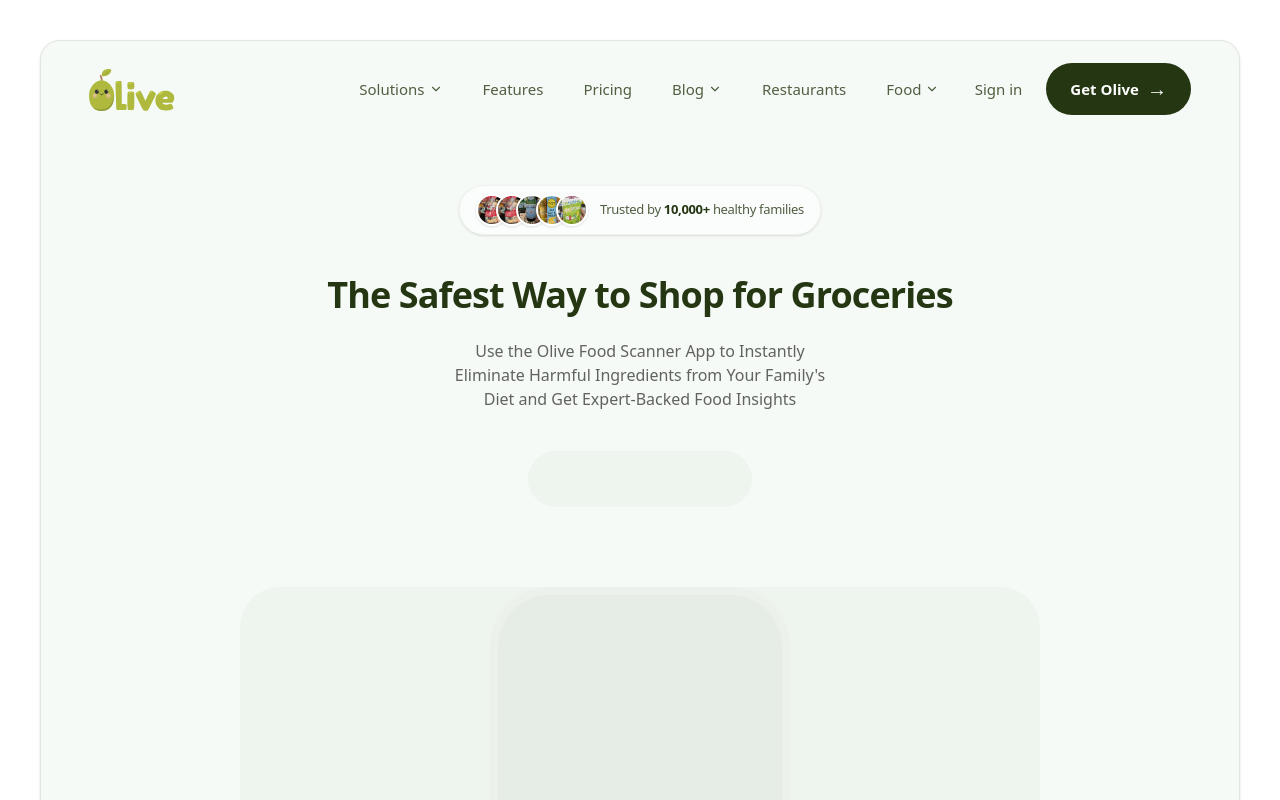
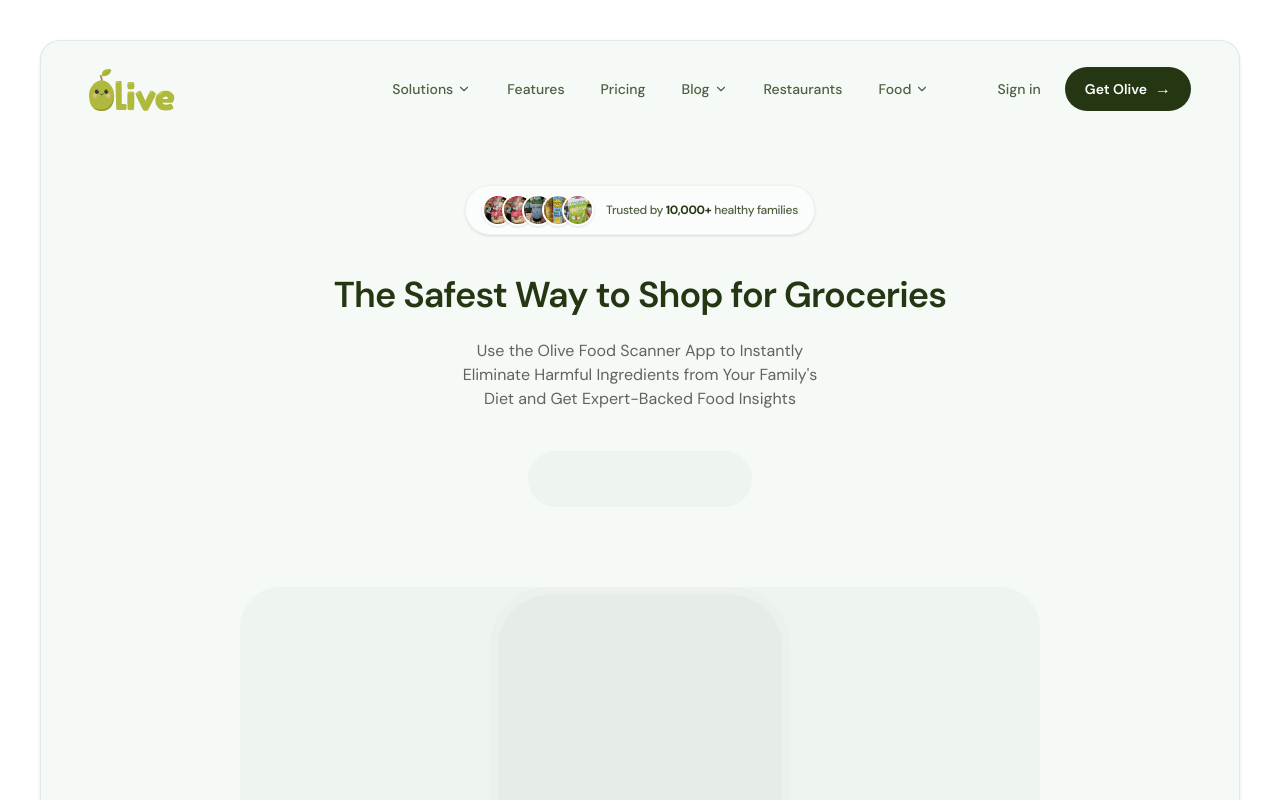
Before and after one commit to getabalewKemaw/oliveapp, a Next.js app: page / in a window 1280 px wide. Shown: the top 800 px of the page. Built offline with nearby package versions, Linux system fonts and the light colour scheme.

Commit message:
fix: switch to DM Sans font and align all typography with design specs

```diff
--- a/src/app/globals.css
+++ b/src/app/globals.css
@@ -13,6 +13,7 @@
   --color-brand-primary: var(--color-brand-primary);
   --color-brand-hero: var(--color-brand-hero);
   --color-brand-normal: var(--color-brand-normal);
+  --font-sans: var(--font-sans);
 }
 
 body {
@@ -22,7 +23,6 @@
   display: flex;
   flex-direction: column;
   padding: 40px;
-  /* Increased padding for a more "framed" look */
 }
 
 @media (max-width: 640px) {
--- a/src/app/layout.tsx
+++ b/src/app/layout.tsx
@@ -1,10 +1,11 @@
 import type { Metadata } from "next";
-import { Outfit } from "next/font/google";
+import { DM_Sans } from "next/font/google";
 import "./globals.css";
 
-const outfit = Outfit({
+const dmSans = DM_Sans({
   subsets: ["latin"],
-  variable: "--font-outfit",
+  variable: "--font-sans",
+  weight: ["400", "500", "600", "700"],
 });
 
 export const metadata: Metadata = {
@@ -19,7 +20,7 @@
 }>) {
   return (
     <html lang="en">
-      <body className={`${outfit.variable} font-sans antialiased`}>
+      <body className={`${dmSans.variable} font-sans antialiased`}>
         {children}
       </body>
     </html>
--- a/src/app/page.tsx
+++ b/src/app/page.tsx
@@ -5,7 +5,7 @@
   return (
     <div className="flex-1 flex flex-col items-center">
       {/* Main Boxed Container */}
-      <div className="w-full max-w-[1440px] flex-1 bg-brand-bg rounded-[20px] border border-[#E0E7E1] shadow-sm overflow-hidden flex flex-col">
+      <div className="w-full max-w-[1440px] flex-1 bg-brand-bg rounded-[20px] border border-brand-hero/10 shadow-sm overflow-hidden flex flex-col">
 
         {/* Navigation Section */}
         <Navbar />
@@ -25,18 +25,18 @@
 
           {/* Subheadline Section */}
           <div className="max-w-[500px] mx-auto mb-10">
-            <p className="text-[16px] leading-[24px] text-brand-normal/80 text-balance">
-              Use the Olive Food Scanner App to Instantly Eliminate Harmful Ingredients from Your Family's Diet and Get Expert-Backed Food Insights
+            <p className="text-base leading-6 text-brand-normal/80 text-balance">
+              Use the Olive Food Scanner App to Instantly Eliminate Harmful Ingredients from Your Family&#39;s Diet and Get Expert-Backed Food Insights
             </p>
           </div>
 
           {/* Button Placeholder */}
-          <div className="w-56 h-14 bg-[#505E41]/5 rounded-full animate-pulse mx-auto mb-20" />
+          <div className="w-56 h-14 bg-brand-hero/5 rounded-full animate-pulse mx-auto mb-20" />
 
           {/* App Image Section Placeholder */}
-          <div className="relative w-full max-w-[800px] aspect-[16/9] bg-[#505E41]/5 rounded-t-[40px] animate-pulse mx-auto flex items-end justify-center">
+          <div className="relative w-full max-w-[800px] aspect-[16/9] bg-brand-hero/5 rounded-t-[40px] animate-pulse mx-auto flex items-end justify-center">
             {/* Phone Shape Placeholder */}
-            <div className="w-[300px] h-full bg-[#505E41]/5 rounded-t-[60px] border-x-8 border-t-8 border-white/20" />
+            <div className="w-[300px] h-full bg-brand-hero/5 rounded-t-[60px] border-x-8 border-t-8 border-white/20" />
           </div>
 
         </main>
--- a/src/components/Hero/TrustedBy.tsx
+++ b/src/components/Hero/TrustedBy.tsx
@@ -29,7 +29,7 @@
       </div>
 
       {/* Social Proof Text */}
-      <span className="text-[13px] font-medium text-brand-hero tracking-tight">
+      <span className="text-xs font-medium text-brand-hero tracking-tight">
         Trusted by <span className="text-brand-primary font-bold">10,000+</span> healthy families
       </span>
     </div>
--- a/src/components/Navbar/Navbar.tsx
+++ b/src/components/Navbar/Navbar.tsx
@@ -1,6 +1,5 @@
 "use client";
 
-import Image from "next/image";
 import Link from "next/link";
 import { NAV_LINKS } from "@/constants/nav";
 import { NavDropdown } from "@/components/Navbar/NavDropdown";
@@ -19,12 +18,12 @@
       </Link>
 
       {/* Navigation Links (Centered) */}
-      <nav className="hidden lg:flex flex-1 justify-center items-center gap-2">
+      <nav className="hidden lg:flex flex-1 justify-center items-center gap-1">
         {NAV_LINKS.map((link) => (
           <div key={link.label} className="group relative">
             <Link
               href={link.href}
-              className="px-4 py-2 text-[15px] font-medium text-brand-hero hover:text-black flex items-center gap-1 transition-colors"
+              className="px-4 py-2 text-sm font-medium text-brand-hero hover:text-black flex items-center gap-1 transition-colors"
             >
               {link.label}
               {link.dropdownItems && (
@@ -46,13 +45,13 @@
       <div className="flex items-center gap-6">
         <Link
           href="/sign-in"
-          className="text-[15px] font-medium text-brand-hero hover:text-black transition-colors"
+          className="text-sm font-medium text-brand-hero hover:text-black transition-colors"
         >
           Sign in
         </Link>
         <Button href="/get-olive" className="gap-2">
           Get Olive
-          <span className="text-xl">→</span>
+          <span className="text-base">→</span>
         </Button>
       </div>
     </header>
--- a/src/components/ui/Button.tsx
+++ b/src/components/ui/Button.tsx
@@ -22,15 +22,15 @@
 
   const variants = {
     primary: "bg-brand-primary text-white hover:opacity-90",
-    secondary: "bg-brand-bg text-brand-primary hover:bg-[#E0E7E1]",
-    outline: "border border-[#E0E7E1] bg-transparent hover:bg-black/5 text-brand-hero",
+    secondary: "bg-brand-bg text-brand-primary hover:bg-brand-bg/80",
+    outline: "border border-brand-hero/20 bg-transparent hover:bg-black/5 text-brand-hero",
     ghost: "bg-transparent hover:bg-black/5 text-brand-hero",
   };
 
   const sizes = {
     sm: "px-4 py-2 text-xs",
-    md: "px-6 py-3 text-[15px]",
-    lg: "px-8 py-4 text-lg",
+    md: "px-5 py-2.5 text-sm",
+    lg: "px-8 py-4 text-base",
   };
 
   const combinedClasses = cn(baseStyles, variants[variant], sizes[size], className);
```
